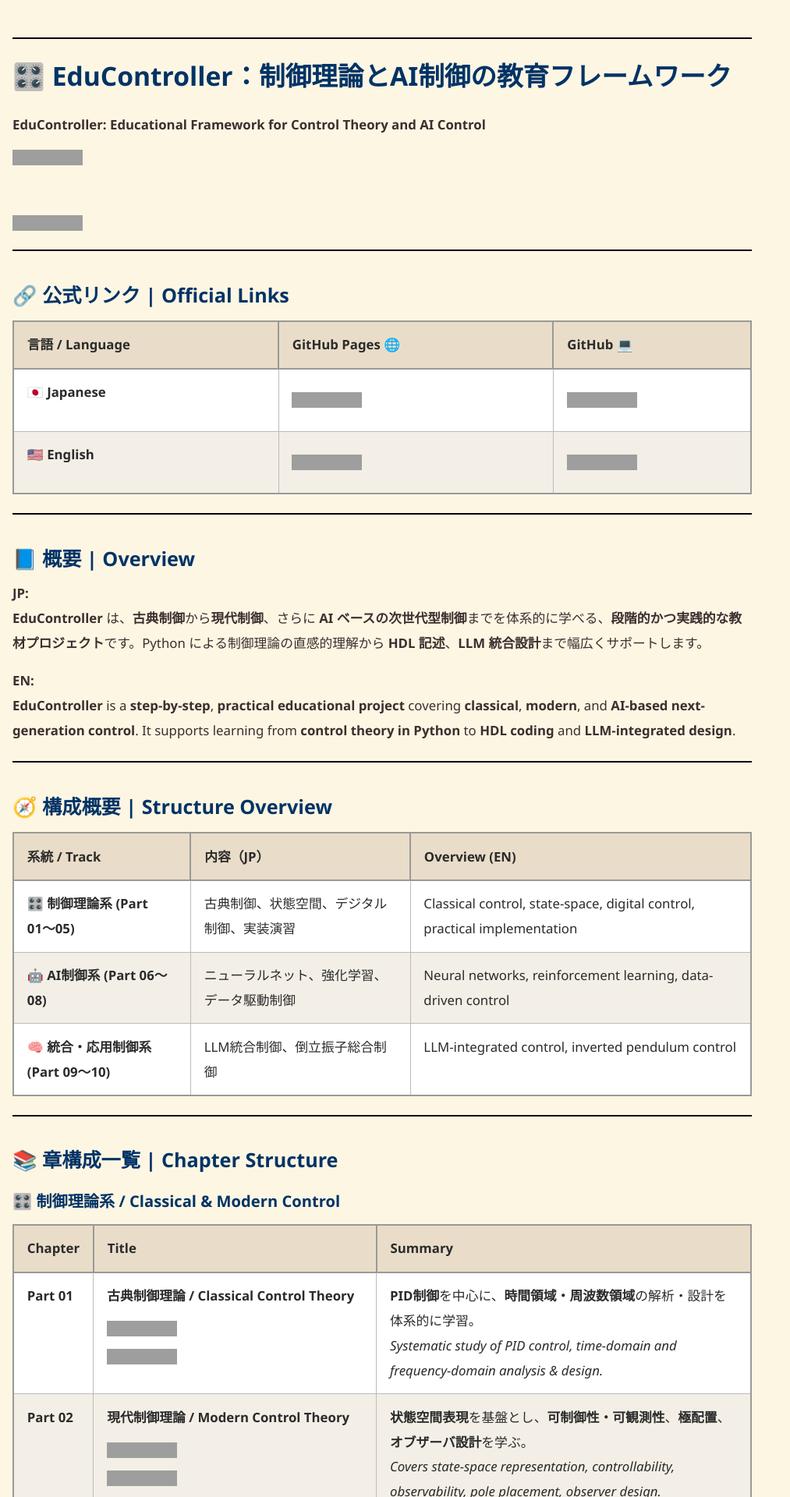
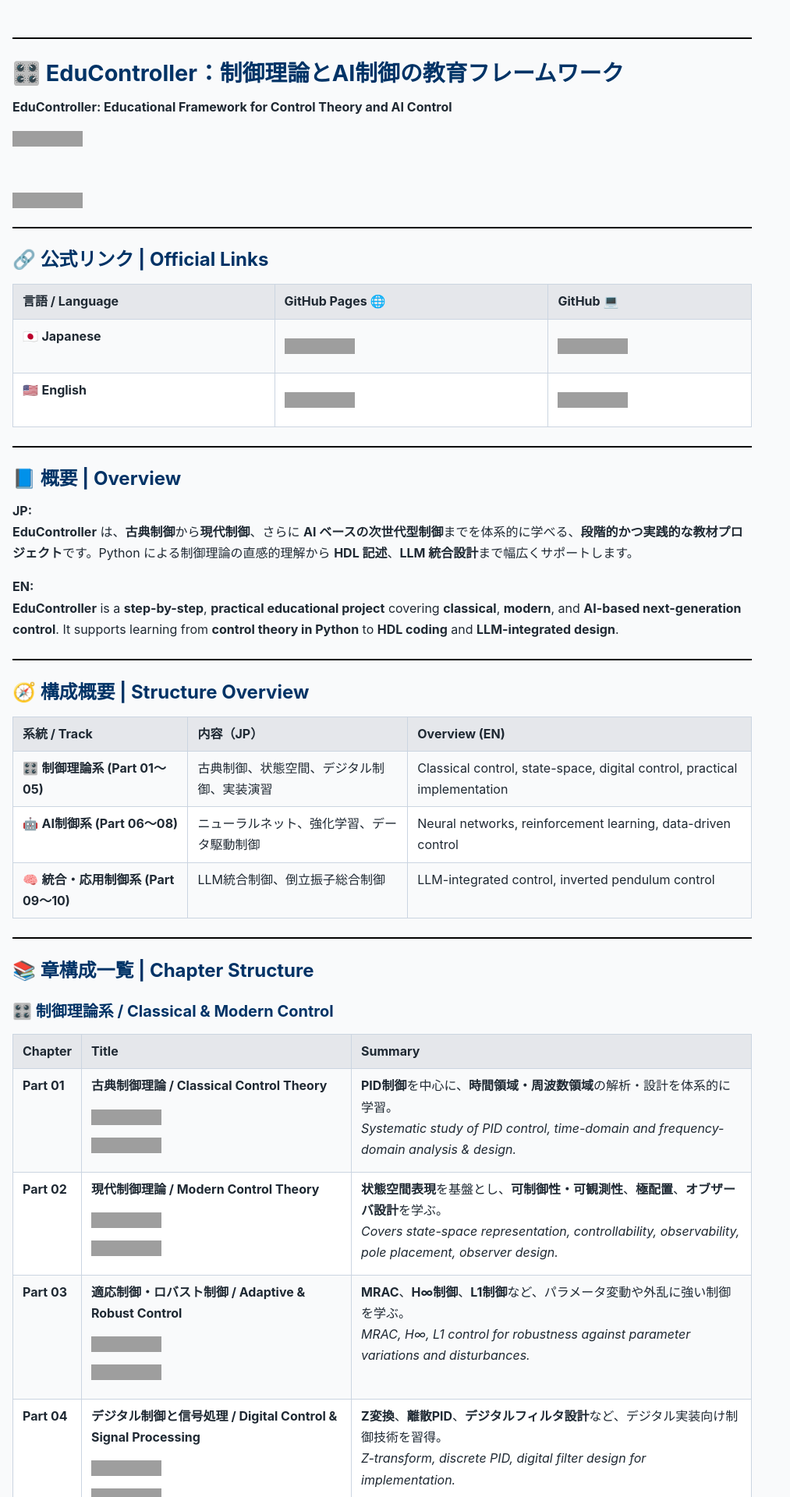
Before and after one commit to Samizo-AITL/EduController, a Jekyll site: the page built from index.md, in a window 1280 px wide. Shown: the top 1920 px of the page at 78% size, without its empty margins (0-1013 px from the left). Built offline with Jekyll 4.4.1, drawn with Linux system fonts in a browser that asks for light colours; grey boxes are pictures that could not be loaded.

Commit message:
Update style.css

```diff
--- a/assets/css/style.css
+++ b/assets/css/style.css
@@ -1,54 +1,84 @@
-/* ──────────────── */
-/* Minimal CSS Style (revised) */
-/* ──────────────── */
+/* ─────────────────────────────
+   Samizo-AITL Minimal Engineering CSS
+   Semiconductor / Control / AITL
+   ───────────────────────────── */
 
-/* すべての要素を安定させる */
+/* ==============================
+   Reset / Stability
+   ============================== */
 *,
 *::before,
-*::after { box-sizing: border-box; }
+*::after {
+  box-sizing: border-box;
+}
 
-/* ベース（GitHub寄りの読みやすさ） */
-html { -webkit-text-size-adjust: 100%; }
+html {
+  -webkit-text-size-adjust: 100%;
+}
+
+/* ==============================
+   Base (GitHub / IEEE readable)
+   ============================== */
 body {
-  font-family: -apple-system, BlinkMacSystemFont, "Segoe UI", Helvetica, Arial,
-    sans-serif, "Apple Color Emoji", "Segoe UI Emoji";
+  margin: 0;
+  font-family: -apple-system, BlinkMacSystemFont, "Segoe UI",
+    Helvetica, Arial, sans-serif, "Apple Color Emoji", "Segoe UI Emoji";
   font-size: 16px;
   line-height: 1.7;
-  color: #24292e;
-  background: #fff;
-  margin: 0;
+  color: #1f2933;          /* 工学向けダークグレー */
+  background: #f9fafb;    /* クールホワイト */
 }
 
-/* 見出し：間隔だけ最小限調整 */
+/* ==============================
+   Headings
+   ============================== */
 h1, h2, h3, h4, h5, h6 {
-  margin: 1.6rem 0 .8rem;
+  margin: 1.6rem 0 0.8rem;
   line-height: 1.25;
   font-weight: 700;
+  color: #003366;         /* 工学ブルー */
 }
+
 h1 { font-size: 1.8rem; }
 h2 { font-size: 1.5rem; }
 h3 { font-size: 1.25rem; }
 
-/* 段落とリストの間隔 */
-p, ul, ol { margin: .7rem 0 1rem; }
-ul, ol { padding-left: 1.25rem; }
+/* ==============================
+   Paragraph / Lists
+   ============================== */
+p, ul, ol {
+  margin: 0.7rem 0 1rem;
+}
 
-/* リンク（シンプルに太字＋下線） */
+ul, ol {
+  padding-left: 1.25rem;
+}
+
+/* ==============================
+   Links
+   ============================== */
 a {
-  color: #0366d6;
+  color: #2563eb;         /* 制御・仕様書寄り */
   font-weight: 600;
   text-decoration: underline;
 }
-a:hover { color: #024ea3; }
 
-/* 区切り線は黒実線（指定どおり） */
+a:hover {
+  color: #1d4ed8;
+}
+
+/* ==============================
+   Horizontal Rule (explicit black)
+   ============================== */
 hr {
   border: 0;
   border-top: 2px solid #000;
   margin: 1.5rem 0;
 }
 
-/* 画像は横幅にフィット */
+/* ==============================
+   Media
+   ============================== */
 img, video, canvas, svg {
   display: block;
   max-width: 100%;
@@ -56,53 +86,73 @@
   margin: 1rem 0;
 }
 
-/* コード */
+/* ==============================
+   Code / Pre / Math
+   ============================== */
 code, kbd, samp {
-  font-family: ui-monospace, SFMono-Regular, Menlo, Monaco, Consolas, "Liberation Mono",
-    "Courier New", monospace;
-  font-size: .95em;
-  background: #f6f8fa;
-  padding: .15em .35em;
+  font-family: ui-monospace, SFMono-Regular, Menlo, Monaco, Consolas,
+    "Liberation Mono", "Courier New", monospace;
+  font-size: 0.95em;
+  background: #eef2f7;
+  padding: 0.15em 0.35em;
   border-radius: 4px;
+  color: #0f172a;
 }
+
 pre {
-  background: #f6f8fa;
-  border: 1px solid #e1e4e8;
-  padding: .9rem 1rem;
+  background: #eef2f7;
+  border: 1px solid #cbd5e1;
+  padding: 0.9rem 1rem;
   border-radius: 6px;
   overflow: auto;
 }
-pre code { background: transparent; padding: 0; }
 
-/* 引用（控えめ） */
+pre code {
+  background: transparent;
+  padding: 0;
+}
+
+/* ==============================
+   Blockquote (spec / note tone)
+   ============================== */
 blockquote {
   margin: 1rem 0;
-  padding: .6rem 1rem;
-  color: #57606a;
-  background: #f6f8fa;
-  border-left: .25rem solid #d0d7de;
+  padding: 0.6rem 1rem;
+  color: #334155;
+  background: #f1f5f9;
+  border-left: 4px solid #2563eb;
 }
 
-/* 表（薄い罫線＋最小限の強調） */
+/* ==============================
+   Tables (Data-sheet style)
+   ============================== */
 table {
   width: 100%;
   border-collapse: collapse;
   margin: 1rem 0;
+  border: 1.5px solid #cbd5e1;
 }
+
 th, td {
-  border: 1px solid #e5e7eb;     /* 薄い線 */
-  padding: .5rem .75rem;         /* 横余白やや広め */
+  border: 1px solid #cbd5e1;
+  padding: 0.5rem 0.75rem;
   vertical-align: top;
 }
+
 th {
-  background: #f6f8fa;           /* 見出し行だけ淡色 */
+  background: #e5e7eb;
   font-weight: 700;
   text-align: left;
 }
-/* 交互行（読みやすさ用。不要なら削除） */
-tbody tr:nth-child(even) td { background: #fbfcfd; }
 
-/* Mermaid 図は中央寄せ（そのまま） */
+/* Optional subtle striping */
+tbody tr:nth-child(even) td {
+  background: #ffffff;
+}
+
+/* ==============================
+   Mermaid
+   ============================== */
 .mermaid {
   display: block;
   margin: 1.25rem auto;
@@ -110,83 +160,35 @@
   text-align: center;
 }
 
-/* モバイル微調整 */
+/* ==============================
+   Responsive
+   ============================== */
 @media (max-width: 768px) {
-  body { font-size: 15.5px; }
+  body {
+    font-size: 15.5px;
+  }
+
   h1 { font-size: 1.6rem; }
   h2 { font-size: 1.35rem; }
   h3 { font-size: 1.15rem; }
 }
 
-/* 印刷時の無駄な色抑制（必要最低限） */
+/* ==============================
+   Print (engineering doc friendly)
+   ============================== */
 @media print {
-  a { color: #000; text-decoration: underline; }
-  pre, code, blockquote { background: #fff; }
+  body {
+    background: #fff;
+    color: #000;
+  }
+
+  a {
+    color: #000;
+    text-decoration: underline;
+  }
+
+  pre, code, blockquote {
+    background: #fff;
+    border-color: #000;
+  }
 }
-
-/* === Portal/Edusemi と完全一致させる強制パッチ（末尾に追加） === */
-
-/* 本文：セピア＋日本語ゴシック・英語サンセリフ */
-html body.theme-sepia {
-  background: #fdf6e3 !important;
-  color: #3b2f2f !important;
-  font-family: "Noto Sans JP","Hiragino Kaku Gothic ProN","Yu Gothic",
-               "Segoe UI","Helvetica Neue",Arial,sans-serif !important;
-  line-height: 1.9 !important;
-  font-size: 1.05em !important;
-}
-
-/* 見出し：青字・左寄せ（下線なし） */
-html body.theme-sepia h1,
-html body.theme-sepia h2,
-html body.theme-sepia h3 {
-  color: #003366 !important;
-  font-weight: 700 !important;
-  border-bottom: none !important;
-  text-align: left !important;
-}
-html body.theme-sepia h1 { font-size: 2em !important; margin-bottom: .8em !important; }
-html body.theme-sepia h2 { font-size: 1.5em !important; margin-top: 1.6em !important; }
-html body.theme-sepia h3 { font-size: 1.2em !important; margin-top: 1.2em !important; }
-
-/* リンク：太字＋下線（やや小さめ） */
-html body.theme-sepia a {
-  color: #0066cc !important;
-  font-weight: 600 !important;
-  font-size: .95em !important;
-  text-decoration: underline !important;
-}
-html body.theme-sepia a:hover { color: #004c99 !important; }
-
-/* 表：ヘッダー薄茶／外枠2px／セル1.5px／ストライプ（Portal Fix と同じ） */
-html body.theme-sepia table {
-  border-collapse: collapse !important;
-  width: 100% !important;
-  margin-top: 1em !important;
-  font-size: 1em !important;
-  border: 2px solid #999 !important;
-}
-html body.theme-sepia th {
-  background: #e9ddc9 !important;
-  color: #2b2b2b !important;
-  border: 2px solid #999 !important;
-  font-weight: 700 !important;
-  text-align: left !important;
-  padding: .8em 1em !important;
-}
-html body.theme-sepia td {
-  border: 1.5px solid #bbb !important;
-  color: #2b2b2b !important;
-  padding: .8em 1em !important;
-}
-html body.theme-sepia tr:nth-child(odd)  td { background: #ffffff !important; }
-html body.theme-sepia tr:nth-child(even) td { background: #f3efe6 !important; }
-
-/* 引用：落ち着いた青アクセント（Portalと同じ） */
-html body.theme-sepia blockquote {
-  background: #fbf6eb !important;
-  border-left: 4px solid #007acc !important;
-  color: #3a3028 !important;
-  padding: .8em 1em !important;
-  margin: 1em 0 !important;
-}
```
